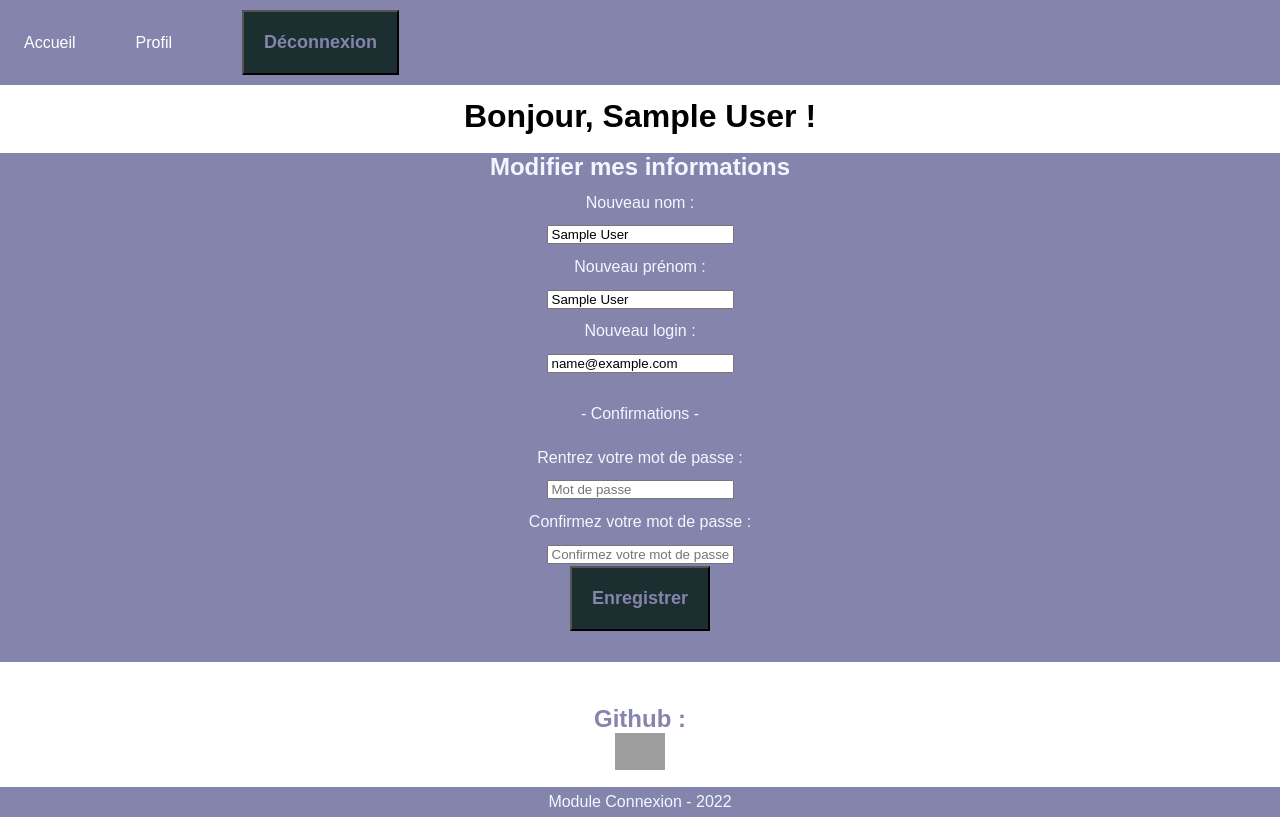
After one commit to laura-rodriguez2/module-connexion, a PHP site: page /profil.php in a window 1280 px wide. The commit adds this page. Run offline with PHP 8.4, Linux system fonts and the light colour scheme; the visitor is signed in with stand-in values (Sample User, id 1); grey boxes are pictures that could not be loaded.

Commit message:
maj profil

```diff
--- a/Back/Utilisateurs.php
+++ b/Back/Utilisateurs.php
@@ -167,7 +167,7 @@ public function connexion($emailconnect, $passwordconnect){
 
             }
             else{
-                $erreur = "Mauvais nom !";
+                $erreur = "Mauvais Login !";
             }
         }
         // if (isset($_SESSION['droits']) == '2'){
--- /dev/null
+++ b/Front/CSS/profil.css
@@ -0,0 +1,76 @@
+#title{
+    text-align: center;
+    padding-top: 1%;
+}
+
+.img{
+    max-height: 110px;
+}
+
+.lien_connexion{
+    color: #1b2f31;
+}
+
+#form_inscription{
+    color: aliceblue;
+    text-align: center;
+    background-color: #8584ad;
+    padding-bottom: 30px;
+    width: 100%;
+}
+
+#name{
+    display: flex;
+    flex-direction: row;
+    justify-content: center;
+
+}
+
+.input{
+    padding-left: 3px;
+    padding-right: 3px;
+}
+
+.box-input, .mail, .text{
+    margin: 4px;
+    padding: 4px;
+    background-color: #d6f3df;
+    border-style: none;
+}
+
+#form_inscription p {
+    padding: 1%;
+}
+
+#form_inscription input {
+    margin: 1px;
+}
+
+.bouton_profil{
+    color: #8584ad;
+    background-color: #1b2f31;
+    justify-content: center;
+    align-items: center;
+    text-align: center;
+    padding: 20px;
+    margin: 10px;
+    font-size: large;
+    font-weight: 600;
+}
+footer{
+    margin-top: 30px;
+}
+
+@media(max-width:768px){
+.img{
+    max-height: 60px;
+    max-width: 100%;
+}
+
+#name{
+    display: flex;
+    flex-direction: column;
+    justify-content: center;
+}
+
+}
--- a/Front/HTML/HEADER_FOOTER/header.php
+++ b/Front/HTML/HEADER_FOOTER/header.php
@@ -2,11 +2,11 @@
 
 include('../../Back/Deco.php');
 
-$user = new Deco;
+$user_deco = new Deco;
 
 if (isset($_POST['submit_deco'])) {
 
-    $profil_deco = $user->disconnect();
+    $profil_deco = $user_deco->disconnect();
 }
 ?>
 
@@ -31,10 +31,12 @@ if (isset($_POST['submit_deco'])) {
 
             <?php
             if (isset($_SESSION['droits'])) {
-                // User classique
+                // user classique
                 if ($_SESSION['droits']) {
             ?>
-
+                <li class="nav-item">
+                    <a href="./profil.php" class="nav-link">Profil</a>
+                </li>
                     <form id="form_deco" action="" method="POST">
                         <input type="submit" class="btn" name="submit_deco" value="Déconnexion"><br>
                     </form>
--- a/Front/HTML/connexion.php
+++ b/Front/HTML/connexion.php
@@ -43,8 +43,8 @@ if (isset($_POST['formconnexion'])) {
     <form id="form_connec" method="POST" action="">
 
         <div class="connec">
-            <p>Email :</p>
-            <input type="email" class="box-input" name="emailconnect">
+            <p>Login</p>
+            <input type="login" class="box-input" name="emailconnect">
         </div>
 
         <div class="connec">
--- a/Front/HTML/inscription.php
+++ b/Front/HTML/inscription.php
@@ -54,7 +54,7 @@ if (isset($erreur)) {
                 </div>
             </div>
             <div class="input">
-                <p>Email :</p>
+                <p>Login</p>
                 <input class="mail" id="email" type="text" name="email" required />
             </div>
 
--- /dev/null
+++ b/Front/HTML/profil.php
@@ -0,0 +1,96 @@
+<?php
+session_start();
+include('../../Back/Utilisateurs.php');
+
+// Verification connecté ou non
+if (!isset($_SESSION['id'])) {
+    header('Location: index.php');
+    exit();
+}
+
+$user = new User;
+
+?>
+
+
+<!DOCTYPE html>
+<html lang="fr">
+
+<head>
+    <meta charset="UTF-8">
+    <meta http-equiv="X-UA-Compatible" content="IE=edge">
+    <meta name="viewport" content="width=device-width, initial-scale=1.0">
+    <title>Profil</title>
+    <link rel="stylesheet" href="../CSS/profil.css">
+    <link rel="icon" href="../MEDIAS/icon.png">
+</head>
+
+<body>
+    <header>
+        <?php
+        require('HEADER_FOOTER/header.php');
+        ?>
+    </header>
+
+    <main>
+        <h1 id="title">Bonjour, <?php echo $_SESSION['prenom'] ?> ! </h1><br>
+
+        <form id="form_inscription" action="" method="POST">
+
+            <?php
+            if (isset($_POST['submit'])) {
+
+                $profil_update = $user->profil($_POST['newnom'], $_POST['newprenom'], $_POST['newemail'], $_POST['newmdp']);
+
+                if ($profil_update == "erreur") {
+                    echo 'email déjà existant';
+                } else if ($profil_update == "erreur2") {
+                    echo 'Mot de passe trop court';
+                }
+            }
+            ?>
+
+            <section class="section_input">
+                <h2>Modifier mes informations</h2>
+                <div class="input">
+                    <p>Nouveau nom :</p>
+                    <input type="text" class="input" name="newnom" value="<?php echo $_SESSION['nom'] ?>" />
+                </div>
+
+                <div class="input">
+                    <p>Nouveau prénom :</p>
+                    <input type="text" class="input" name="newprenom" value="<?php echo $_SESSION['prenom'] ?>" />
+                </div>
+
+                <div class="input">
+                    <p>Nouveau login :</p>
+                    <input type="login" class="input" name="newemail" value="<?php echo $_SESSION['email'] ?>" />
+                </div>
+                <br>
+                <p>- Confirmations -</p>
+                <div class="input">
+                    <p>Rentrez votre mot de passe :</p>
+                    <input type="password" class="input" name="newmdp" placeholder="Mot de passe" required />
+                </div>
+
+                <div class="input">
+                    <p>Confirmez votre mot de passe :</p>
+                    <input type="password" class="input" name="newmdp2" placeholder="Confirmez votre mot de passe" required />
+                </div>
+
+                <input type="submit" class="bouton_profil" name="submit" value="Enregistrer" /><br>
+            </section>
+
+        </form>
+
+
+    </main>
+
+    <footer>
+        <?php
+        require('HEADER_FOOTER/footer.php');
+        ?>
+    </footer>
+</body>
+
+</html>
```
Also changed, not shown: Front/HTML/laura-rodriguez_moduleconnexion.sql (added, +68 -0 lines).
